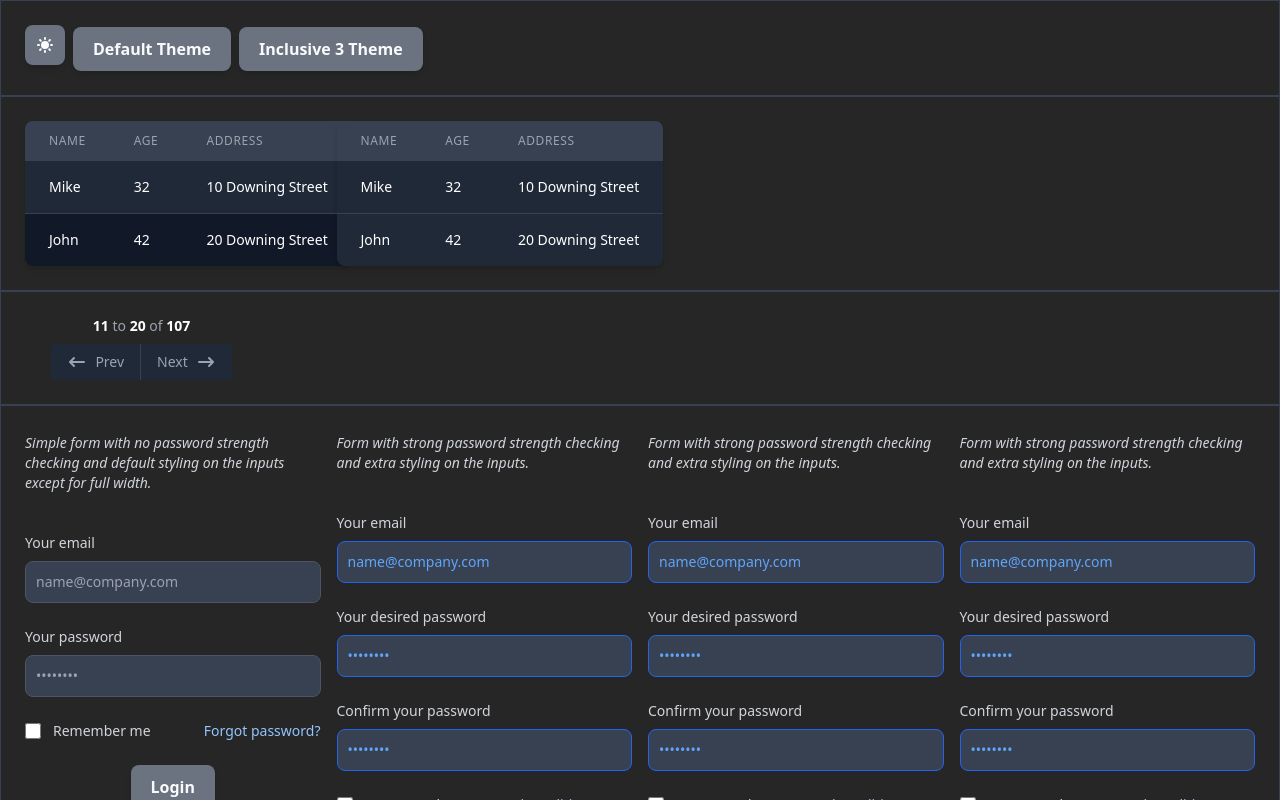
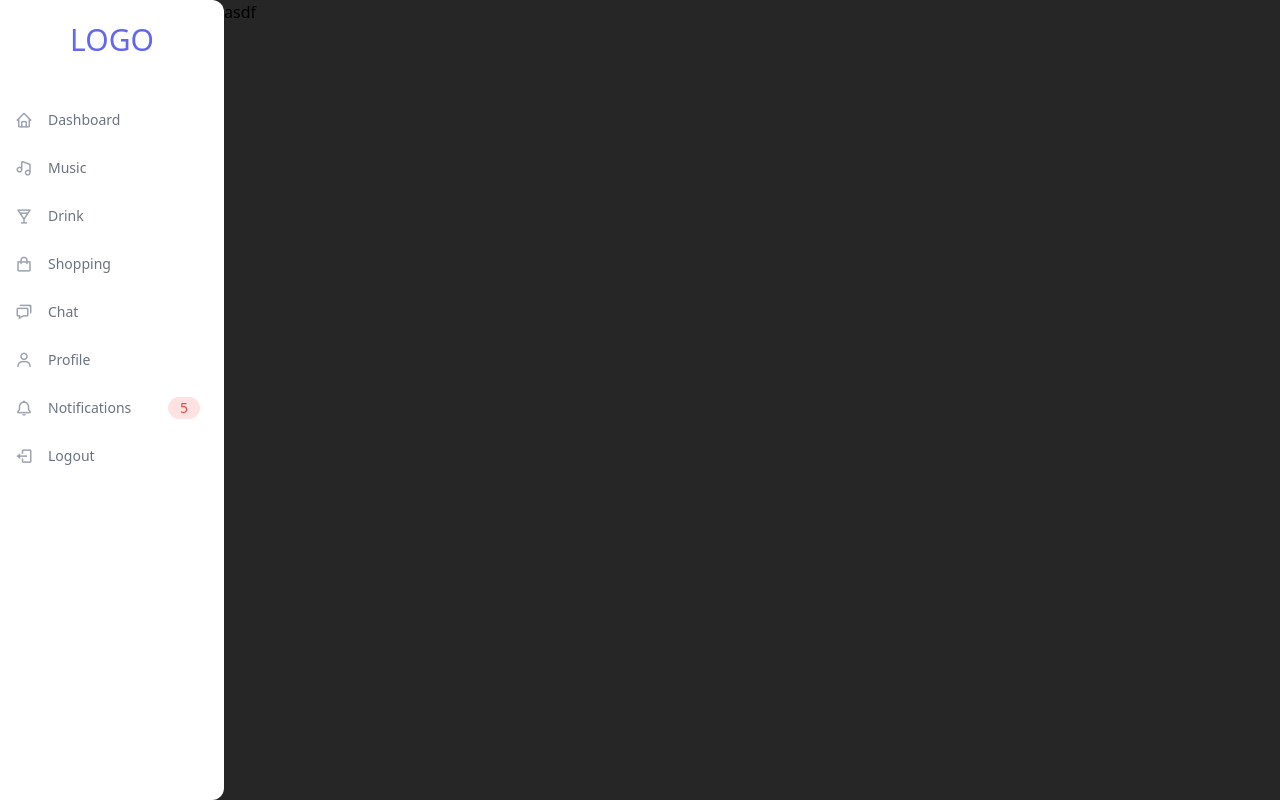
Before and after one commit to edadma/react-tailwind, a React (Create React App) app: page / in a window 1280 px wide. Shown: the top 800 px of the page. Built offline with nearby package versions, Linux system fonts and the light colour scheme.

Commit message:
start coding layout

```diff
--- a/src/Demo.tsx
+++ b/src/Demo.tsx
@@ -74,6 +74,95 @@
   return (
     <ThemeProvider>
       <ModeProvider>
+        <link rel="stylesheet" href="https://unpkg.com/boxicons@2.0.7/css/boxicons.min.css" />
+
+        <div className="min-h-screen flex flex-row">
+          <div className="flex flex-col w-56 bg-white rounded-r-xl overflow-hidden">
+            <div className="flex items-center justify-center h-20">
+              <h1 className="text-3xl uppercase text-indigo-500">Logo</h1>
+            </div>
+            <div className="py-4">
+              <a
+                href="#"
+                className="flex flex-row items-center h-12 transform hover:translate-x-2 transition-transform ease-in duration-200 text-gray-500 hover:text-gray-800"
+              >
+                <span className="inline-flex items-center justify-center h-12 w-12 text-lg text-gray-400">
+                  <i className="bx bx-home"></i>
+                </span>
+                <span className="text-sm font-medium">Dashboard</span>
+              </a>
+              <a
+                href="#"
+                className="flex flex-row items-center h-12 transform hover:translate-x-2 transition-transform ease-in duration-200 text-gray-500 hover:text-gray-800"
+              >
+                <span className="inline-flex items-center justify-center h-12 w-12 text-lg text-gray-400">
+                  <i className="bx bx-music"></i>
+                </span>
+                <span className="text-sm font-medium">Music</span>
+              </a>
+              <a
+                href="#"
+                className="flex flex-row items-center h-12 transform hover:translate-x-2 transition-transform ease-in duration-200 text-gray-500 hover:text-gray-800"
+              >
+                <span className="inline-flex items-center justify-center h-12 w-12 text-lg text-gray-400">
+                  <i className="bx bx-drink"></i>
+                </span>
+                <span className="text-sm font-medium">Drink</span>
+              </a>
+              <a
+                href="#"
+                className="flex flex-row items-center h-12 transform hover:translate-x-2 transition-transform ease-in duration-200 text-gray-500 hover:text-gray-800"
+              >
+                <span className="inline-flex items-center justify-center h-12 w-12 text-lg text-gray-400">
+                  <i className="bx bx-shopping-bag"></i>
+                </span>
+                <span className="text-sm font-medium">Shopping</span>
+              </a>
+              <a
+                href="#"
+                className="flex flex-row items-center h-12 transform hover:translate-x-2 transition-transform ease-in duration-200 text-gray-500 hover:text-gray-800"
+              >
+                <span className="inline-flex items-center justify-center h-12 w-12 text-lg text-gray-400">
+                  <i className="bx bx-chat"></i>
+                </span>
+                <span className="text-sm font-medium">Chat</span>
+              </a>
+              <a
+                href="#"
+                className="flex flex-row items-center h-12 transform hover:translate-x-2 transition-transform ease-in duration-200 text-gray-500 hover:text-gray-800"
+              >
+                <span className="inline-flex items-center justify-center h-12 w-12 text-lg text-gray-400">
+                  <i className="bx bx-user"></i>
+                </span>
+                <span className="text-sm font-medium">Profile</span>
+              </a>
+              <a
+                href="#"
+                className="flex flex-row items-center h-12 transform hover:translate-x-2 transition-transform ease-in duration-200 text-gray-500 hover:text-gray-800"
+              >
+                <span className="inline-flex items-center justify-center h-12 w-12 text-lg text-gray-400">
+                  <i className="bx bx-bell"></i>
+                </span>
+                <span className="text-sm font-medium">Notifications</span>
+                <span className="ml-auto mr-6 text-sm bg-red-100 rounded-full px-3 py-px text-red-500">
+                  5
+                </span>
+              </a>
+              <div>
+                <a
+                  href="#"
+                  className="flex flex-row items-center h-12 transform hover:translate-x-2 transition-transform ease-in duration-200 text-gray-500 hover:text-gray-800"
+                >
+                  <span className="inline-flex items-center justify-center h-12 w-12 text-lg text-gray-400">
+                    <i className="bx bx-log-out"></i>
+                  </span>
+                  <span className="text-sm font-medium">Logout</span>
+                </a>
+              </div>
+            </div>
+          </div>
+          <div className="flex-1">asdf</div>
+        </div>
         <Card>
           <Space>
             <ModeSwitcher />
--- /dev/null
+++ b/src/Layout.tsx
@@ -0,0 +1,53 @@
+import React, { FC } from 'react'
+import { colorClass, optionProps, padClass, useTheme } from './ThemeProvider'
+import { Color } from './types'
+
+interface RowLayoutProps
+  extends React.DetailedHTMLProps<React.HTMLAttributes<HTMLDivElement>, HTMLDivElement> {}
+
+export const RowLayout: FC<RowLayoutProps> = (props) => {
+  const { children, className, ...other } = props
+  // const { theme } = useTheme()
+
+  return (
+    <div className="min-h-screen flex flex-row" {...other}>
+      {children}
+    </div>
+  )
+}
+
+interface ContentProps
+  extends React.DetailedHTMLProps<React.HTMLAttributes<HTMLDivElement>, HTMLDivElement> {}
+
+export const Content: FC<ContentProps> = (props) => {
+  const { children, className, ...other } = props
+  // const { theme } = useTheme()
+
+  return (
+    <div className={`flex-1 ${className || ''}`} {...other}>
+      {children}
+    </div>
+  )
+}
+
+interface SiderProps
+  extends React.DetailedHTMLProps<React.HTMLAttributes<HTMLDivElement>, HTMLDivElement> {
+  rounded?: boolean
+  border?: boolean
+  width?: string
+  bg?: Color
+}
+
+export const Sider: FC<SiderProps> = (props) => {
+  const { children, className, rounded, bg, width, ...other } = props
+  // const { theme } = useTheme()
+
+  return (
+    <div
+      className={`flex flex-col w-56 bg-white rounded-r-xl overflow-hidden ${className || ''}`}
+      {...other}
+    >
+      <div className="py-4">{children}</div>
+    </div>
+  )
+}
```
